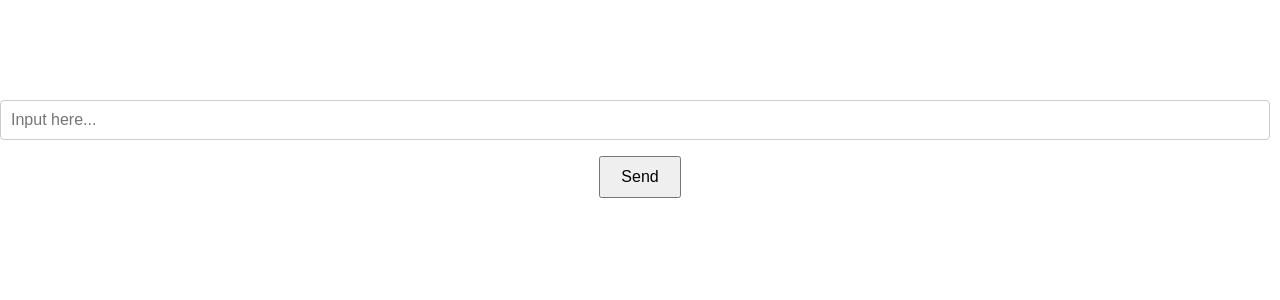
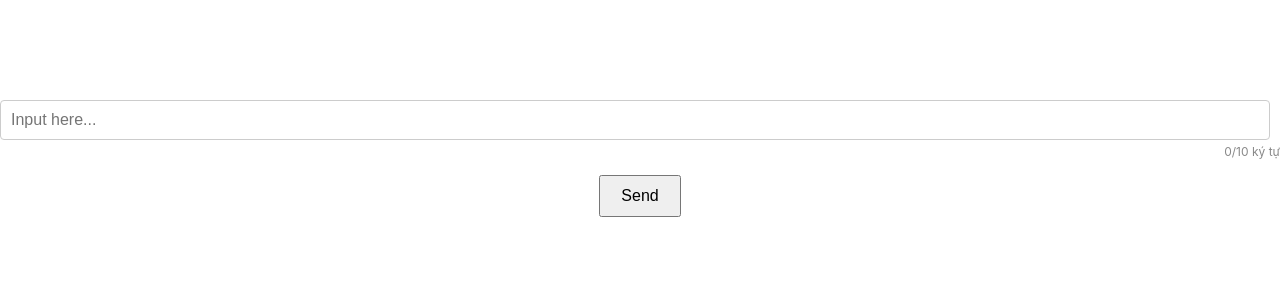
Before and after one commit to Olamen21/react-app, a React (Create React App) app: page / in a window 1280 px wide. Shown: the top 300 px of the page. Built offline with nearby package versions, Linux system fonts and the light colour scheme.

Commit message:
feature_maxlength

```diff
--- a/src/App.js
+++ b/src/App.js
@@ -1,7 +1,7 @@
-import { useState } from 'react';
 import './App.css';
+import CustomInput from './components/input';
 import CustomButton from './components/button';
-import CustomInput from './components/input';
+import React, { useState } from 'react';
 
 function App() {
   const [inputValue, setInputValue] = useState('');
@@ -15,14 +15,14 @@ function App() {
       alert(`Bạn đã nhập: ${inputValue}`);
     }
   };
-
   return (
     <div className="App">
-       <CustomInput
+      <CustomInput
         value={inputValue}
         onChange={(e) => setInputValue(e.target.value)}
         placeholder="Input here..."
         error={error}
+        maxLength={10}
       />
       <CustomButton label="Send" onClick={handleClick} />
     </div>
--- a/src/components/CustomInput.css
+++ b/src/components/CustomInput.css
@@ -22,3 +22,10 @@
   color: red;
   font-size: 14px;
 }
+
+.custom-input-count {
+  margin-top: 4px;
+  font-size: 12px;
+  color: #888;
+  align-self: flex-end;
+}
--- a/src/components/input.js
+++ b/src/components/input.js
@@ -1,7 +1,7 @@
 import React from 'react';
 import './CustomInput.css';
 
-function CustomInput({ value, onChange, placeholder, error }) {
+function CustomInput({ value, onChange, placeholder, error, maxLength }) {
   return (
     <div className="custom-input-container">
       <input
@@ -12,7 +12,13 @@ function CustomInput({ value, onChange, placeholder, error }) {
         className={`custom-input ${error ? 'input-error' : ''}`}
       />
       {error && <div className="custom-input-error">{error}</div>}
+      {maxLength && (
+        <div className="custom-input-count">
+          {value.length}/{maxLength} ký tự
+        </div>
+      )}
     </div>
+
   );
 }
 
```
